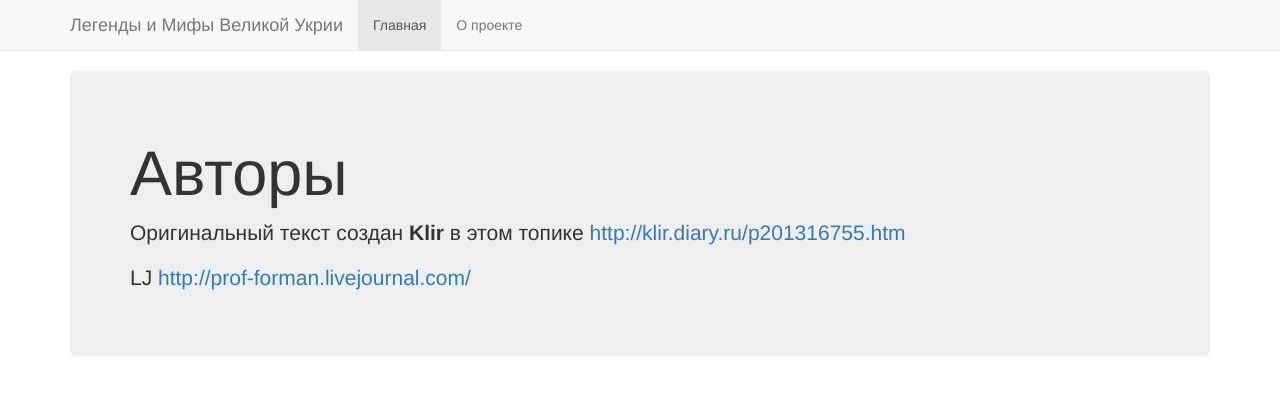
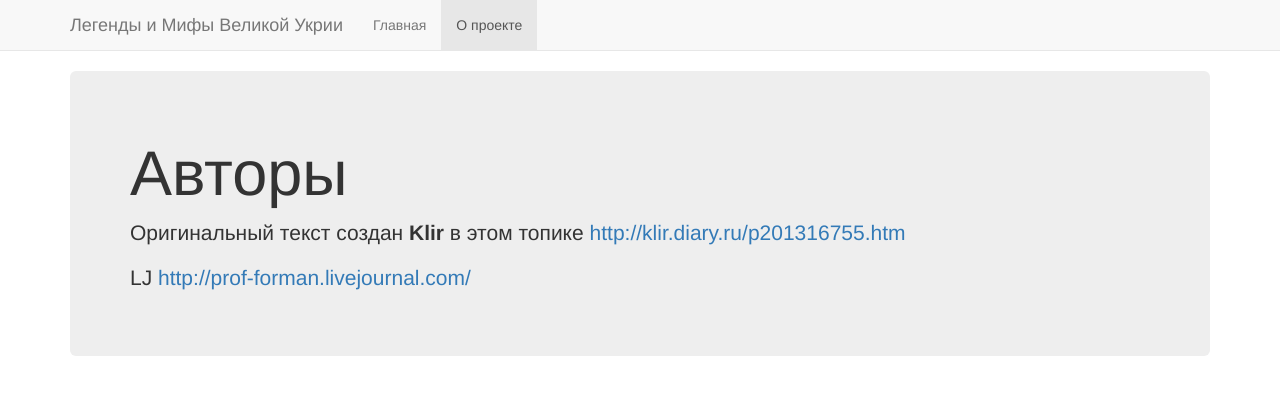
Before and after one commit to klir/klir.github.io, a plain HTML site: page about.html in a window 1280 px wide. Drawn offline with nearby package versions, Linux system fonts and the light colour scheme.

Commit message:
active link change

```diff
--- a/about.html
+++ b/about.html
@@ -25,8 +25,8 @@
             </div>
             <div class="navbar-collapse collapse">
                 <ul class="nav navbar-nav">
-                    <li class="active"><a href="/">Главная</a></li>
-                    <li><a href="/about.html">О проекте</a></li>
+                    <li ><a href="/">Главная</a></li>
+                    <li class="active"><a href="/about.html">О проекте</a></li>
                 </ul>
             </div>
             <!--/.nav-collapse -->
```
